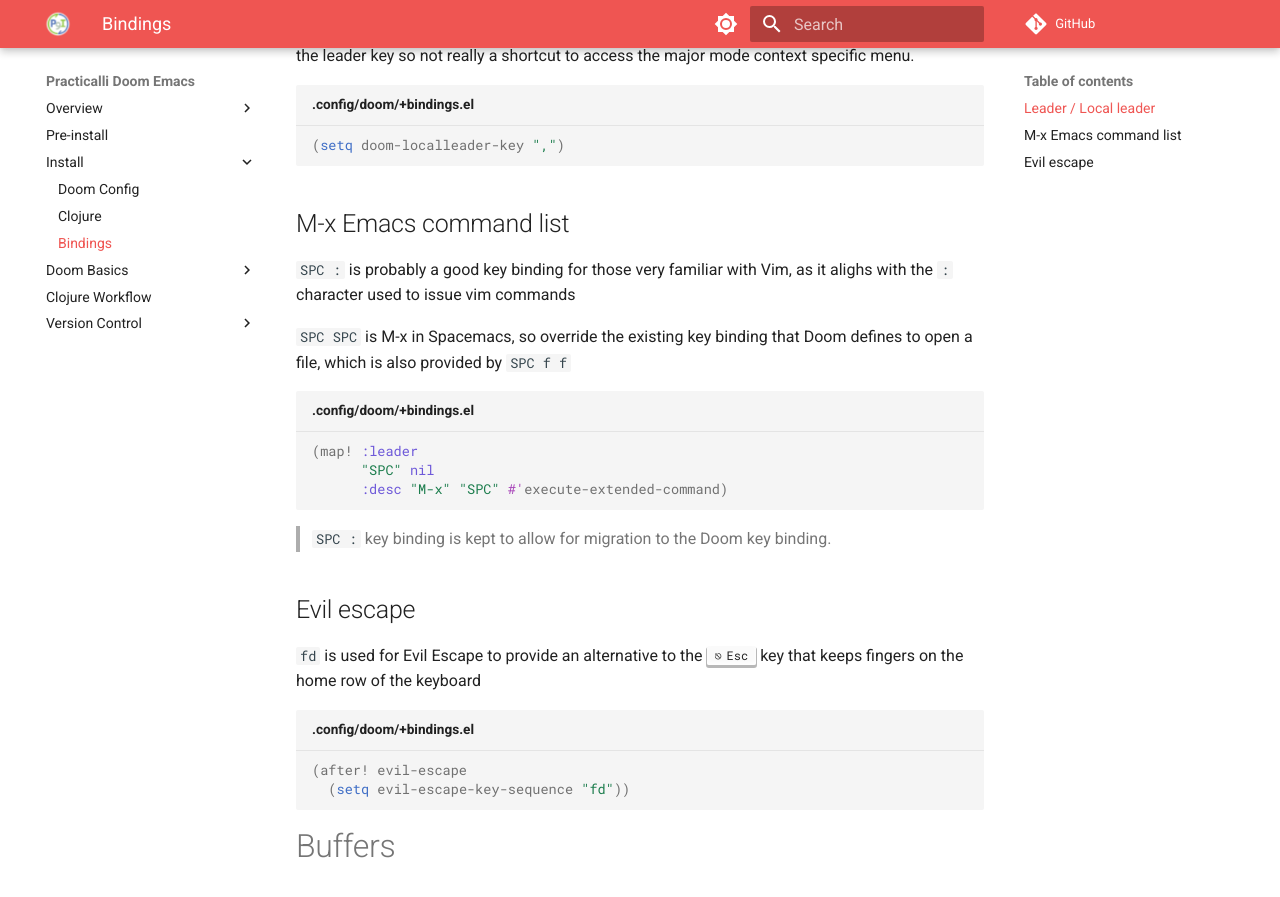
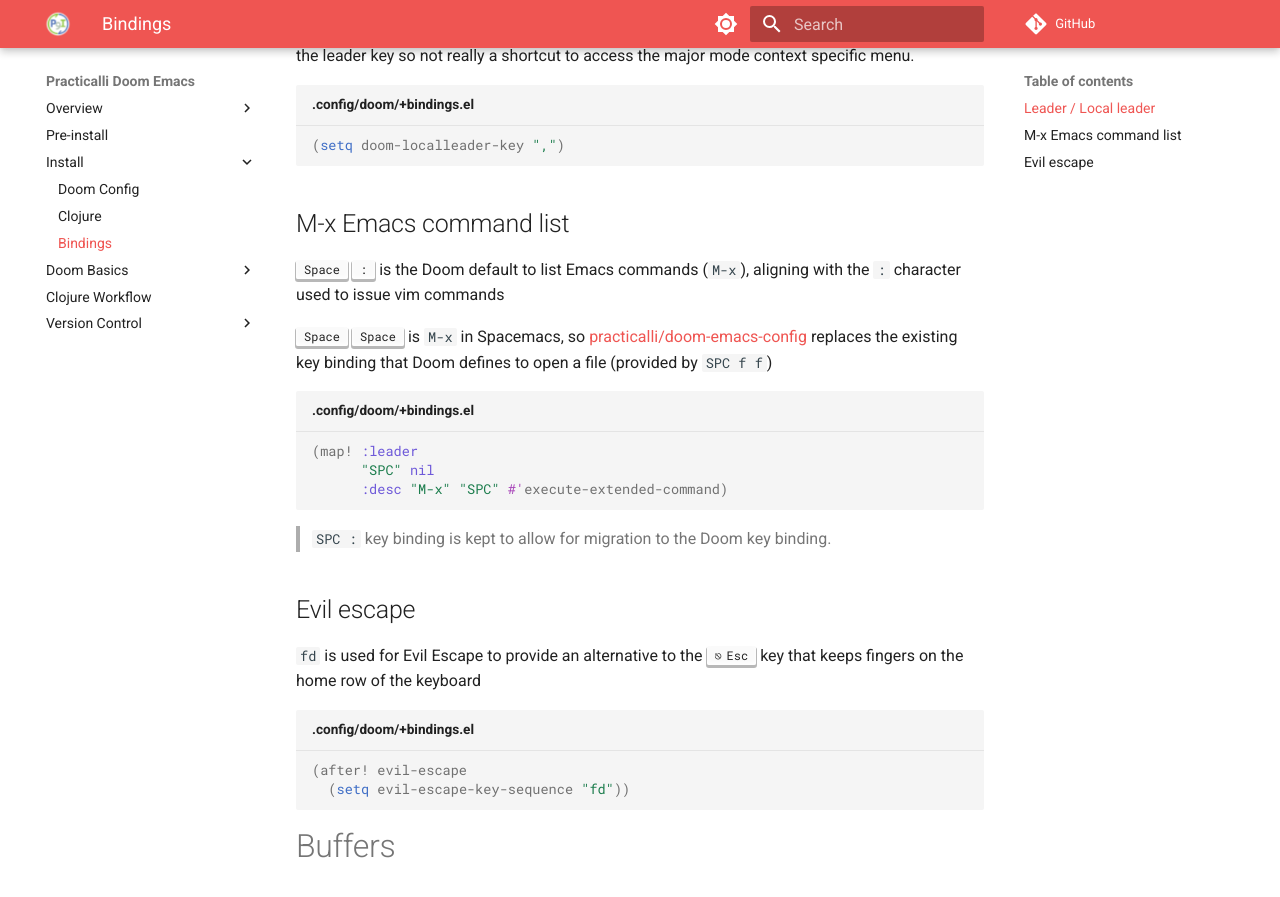
Before and after one commit to practicalli/doom-emacs, an MkDocs documentation site: the page built from docs/install/bindings.md, in a window 1280 px wide and 900 px high, scrolled down 564 px. Shown: the top 897 px of the window. Built offline with MkDocs 1.6.1 and Material for MkDocs 9.7.7, drawn with Linux system fonts in a browser that asks for light colours; comment, search, counter and statistics services are not loaded.

Commit message:
bindings: M-x command list key bindings

````diff
--- a/docs/install/bindings.md
+++ b/docs/install/bindings.md
@@ -23,9 +23,9 @@
 
 ## M-x Emacs command list
 
-`SPC :` is probably a good key binding for those very familiar with Vim, as it alighs with the `:` character used to issue vim commands
+++spc++ ++colon++ is the Doom default to list Emacs commands (`M-x`), aligning with the `:` character used to issue vim commands
 
-`SPC SPC` is M-x in Spacemacs, so override the existing key binding that Doom defines to open a file, which is also provided by `SPC f f`
+++spc++ ++spc++ is `M-x` in Spacemacs, so [practicalli/doom-emacs-config](https://github.com/practicalli/doom-emacs-config){target=_blank} replaces the existing key binding that Doom defines to open a file (provided by `SPC f f`)
 
 
 ```emacs title=".config/doom/+bindings.el"
````
